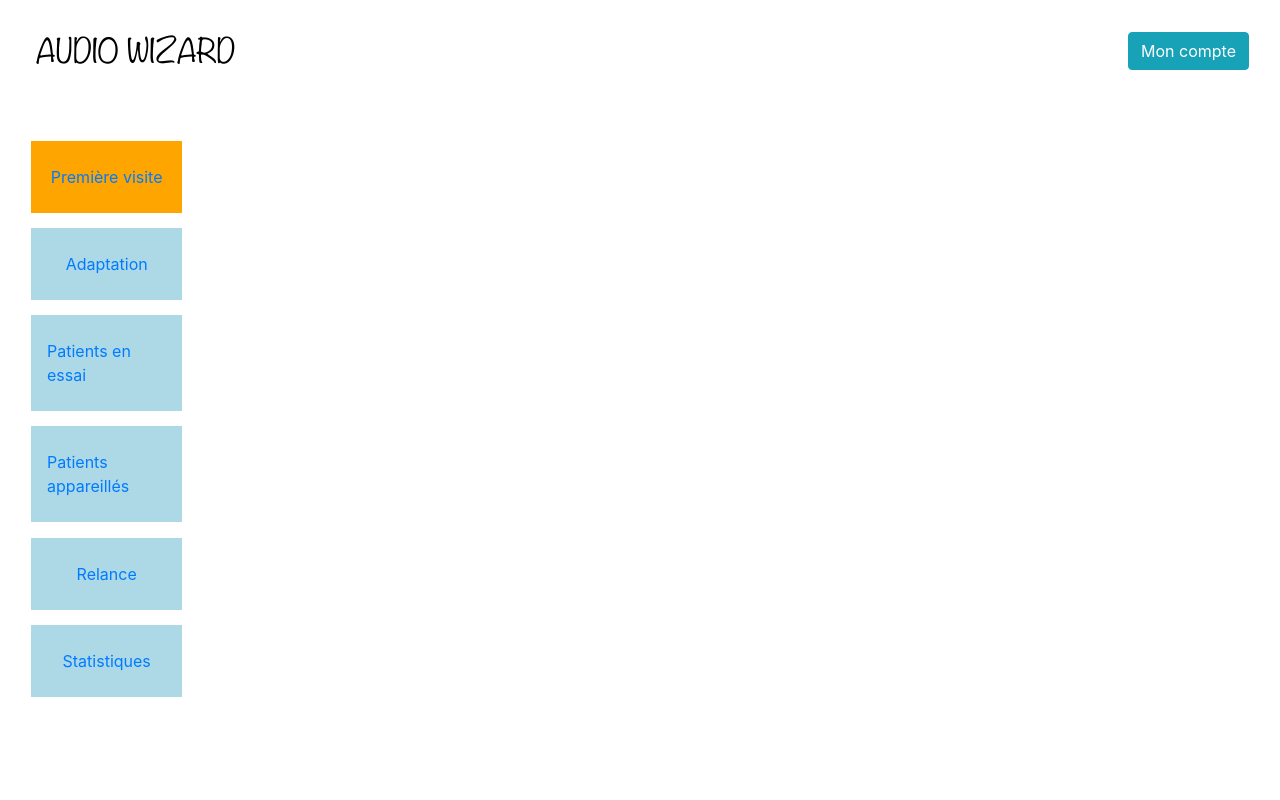
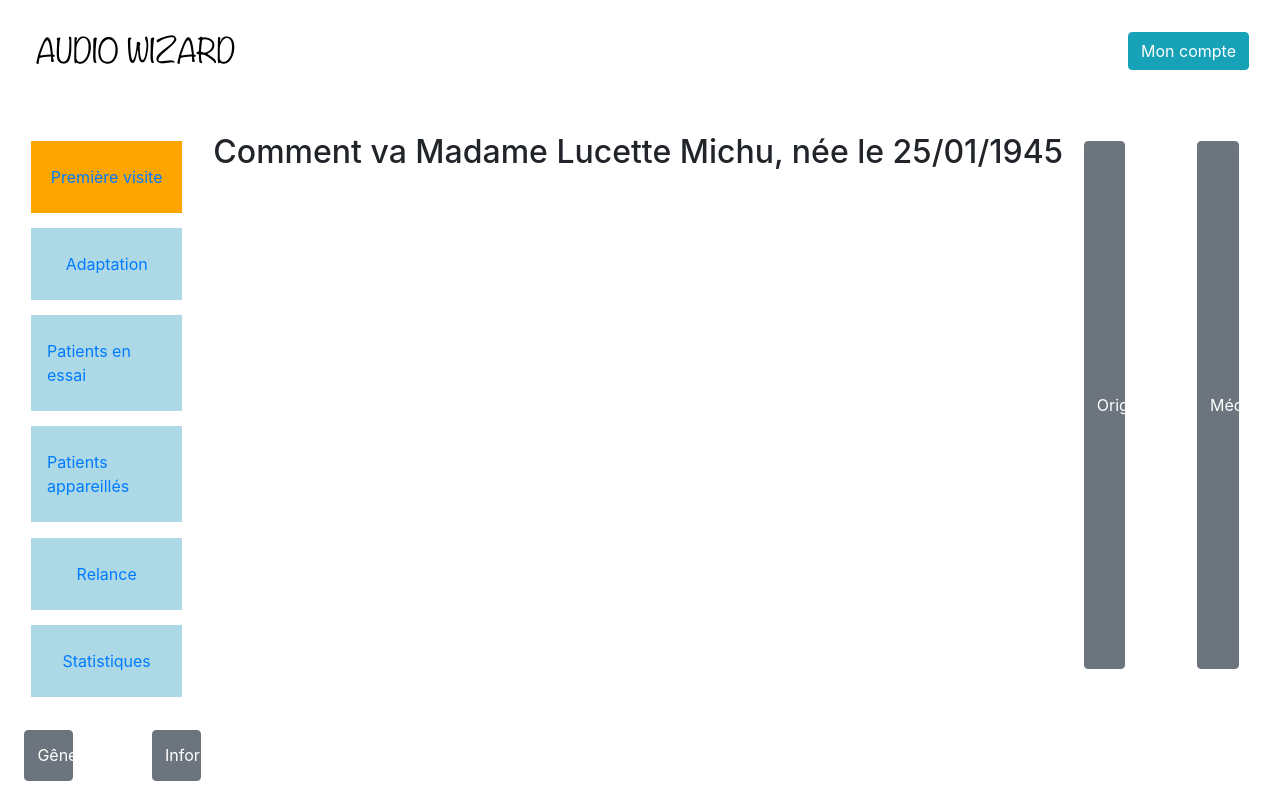
Before and after one commit to clotl/audiowizardtest, a React (Create React App) app: page / in a window 1280 px wide. Built offline with nearby package versions, Linux system fonts and the light colour scheme.

Commit message:
[WIP] do some modifications on layout and main app to resolve error

```diff
--- a/src/Layout.jsx
+++ b/src/Layout.jsx
@@ -1,6 +1,8 @@
 import React from "react";
 import TopNav from "./TopNav";
 import LeftNav from "./LeftNav";
+import MainApp from "./MainApp";
+
 import { Container, Row, Col } from "reactstrap";
 
 const Layout = ({ child }) => {
@@ -9,14 +11,11 @@ const Layout = ({ child }) => {
       <Row>
         <TopNav />
       </Row>
-      <>
-        <Row>
-          <Col sm="2" lg="2" className={"d-flex align-items-start"}>
-            <LeftNav />
-          </Col>
-          <Col> {child} </Col>
-        </Row>
-      </>
+      <Row>
+        <LeftNav />
+        <MainApp />
+        {/* <Col className={"pt-4 pb-4"}> {child} </Col> */}
+      </Row>
     </Container>
   );
 };
--- /dev/null
+++ b/src/Layout.module.css
@@ -0,0 +1,4 @@
+.layoutChild {
+  width: 100%;
+  height: 100%;
+}
--- a/src/LeftNav.jsx
+++ b/src/LeftNav.jsx
@@ -5,7 +5,7 @@ import styles from "./LeftNav.module.css";
 
 const LeftNav = () => {
   return (
-    <>
+    <Col sm="2" lg="2" className={"d-flex align-items-start"}>
       <Navbar>
         <NavLink className={`${styles.itemMenuOrange} pt-4 pb-4 d-flex justify-content-center`} href="/firstvisit/">
           Première visite
@@ -19,14 +19,14 @@ const LeftNav = () => {
         <NavLink className={`${styles.itemMenuBlue} pt-4 pb-4 d-flex justify-content-center`} href="/components/">
           Patients appareillés
         </NavLink>
-        <NavLink className={`${styles.itemMenuBlue} pt-4 pb-4 d-flex justify-content-center`} href="/components/">
+        <NavLink className={`${styles.itemMenuBlue} pt-4 pb-4 d-flex justify-content-center`} href="/reminders/">
           Relance
         </NavLink>
         <NavLink className={`${styles.itemMenuBlue} pt-4 pb-4 d-flex justify-content-center`} href="/stats/">
           Statistiques
         </NavLink>
       </Navbar>
-    </>
+    </Col>
   );
 };
 
--- a/src/MainApp.jsx
+++ b/src/MainApp.jsx
@@ -5,9 +5,9 @@ import { Row, Col } from "reactstrap";
 import Layout from "./Layout";
 import ButtonMainApp from "./Component/ButtonMainApp";
 
-let MainApp = => {
+let MainApp = () => {
   return (
-    <Layout>
+    <>
       <Row>
         <Col className={"d-flex justify-content-center"}>
           <h2> Comment va Madame Lucette Michu, née le 25/01/1945 </h2>
@@ -21,7 +21,7 @@ let MainApp = => {
         <ButtonMainApp name="Gênes" />
         <ButtonMainApp name="Informations" />
       </Row>
-    </Layout>
+    </>
   );
 };
 
```
